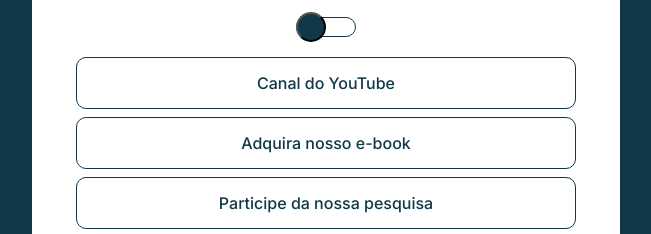
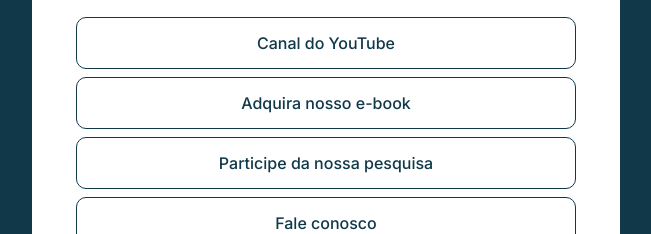
Before and after one commit to ferreira17isabela1996/proj-rocket-discover, a plain HTML site: page index.html in a window 1280 px wide. Shown: the part 227-461 px from the top of the page, without its empty margins (314-965 px from the left). Drawn offline with nearby package versions, Linux system fonts and the light colour scheme.

Commit message:
sem light mode

```diff
--- a/index.html
+++ b/index.html
@@ -21,10 +21,10 @@
         />
         <p>@VoceNaLinhaAerea</p>
       </div>
-      <div id="light-mode">
+      <!-- <div id="light-mode">
         <button onclick="switchMode()"></button>
         <span></span>
-      </div>
+      </div>-->
       <ul>
         <li>
           <a href="https://www.youtube.com/@VoceNaLinhaAerea" target="_blank">
```
